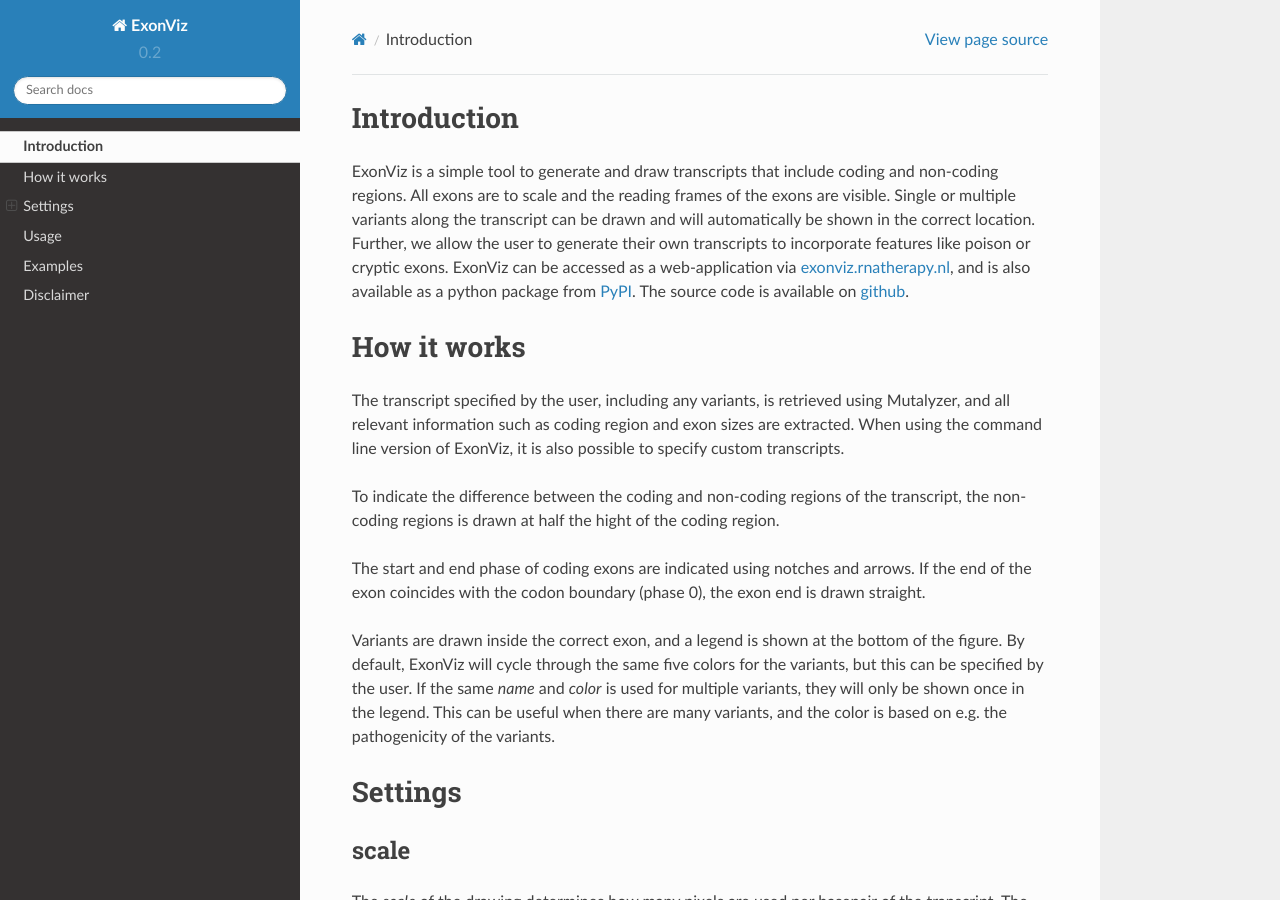
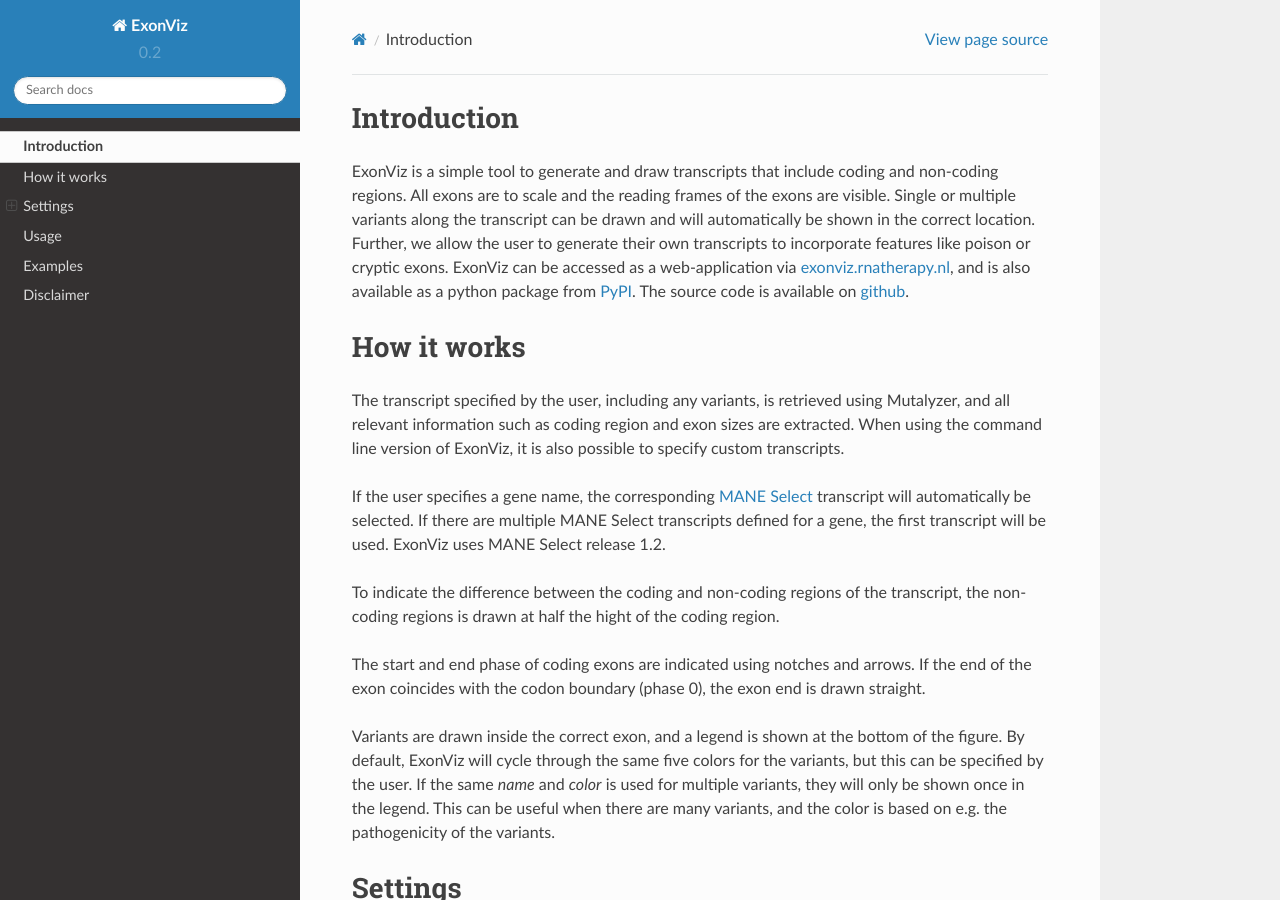
Before and after one commit to DCRT-LUMC/exonviz, a Sphinx documentation site: the page built from docs/source/introduction.rst, in a window 1280 px wide and 900 px high. Built offline with Sphinx 7.4.7 and the Read the Docs theme 2.0.0, drawn with Linux system fonts in a browser that asks for light colours.

Commit message:
Always use the first MANE Select transcript

```diff
--- a/CHANGELOG.rst
+++ b/CHANGELOG.rst
@@ -10,6 +10,7 @@
 -----------
 + Use color blind friendly colors for the CYLD figure
 + Strip trailing spaces from HGVS input
++ Always use the first MANE Select transcript
 
 v0.2.13
 -------
--- a/docs/source/introduction.rst
+++ b/docs/source/introduction.rst
@@ -17,6 +17,11 @@
 using Mutalyzer, and all relevant information such as coding region and exon
 sizes are extracted. When using the command line version of ExonViz, it is also
 possible to specify custom transcripts.
+
+If the user specifies a gene name, the corresponding `MANE Select
+<https://www.ncbi.nlm.nih.gov/refseq/MANE/>`_ transcript will automatically be
+selected. If there are multiple MANE Select transcripts defined for a gene, the
+first transcript will be used. ExonViz uses MANE Select release 1.2.
 
 To indicate the difference between the coding and non-coding regions of the
 transcript, the non-coding regions is drawn at half the hight of the coding
```
Also changed, not shown: 1 other file.
